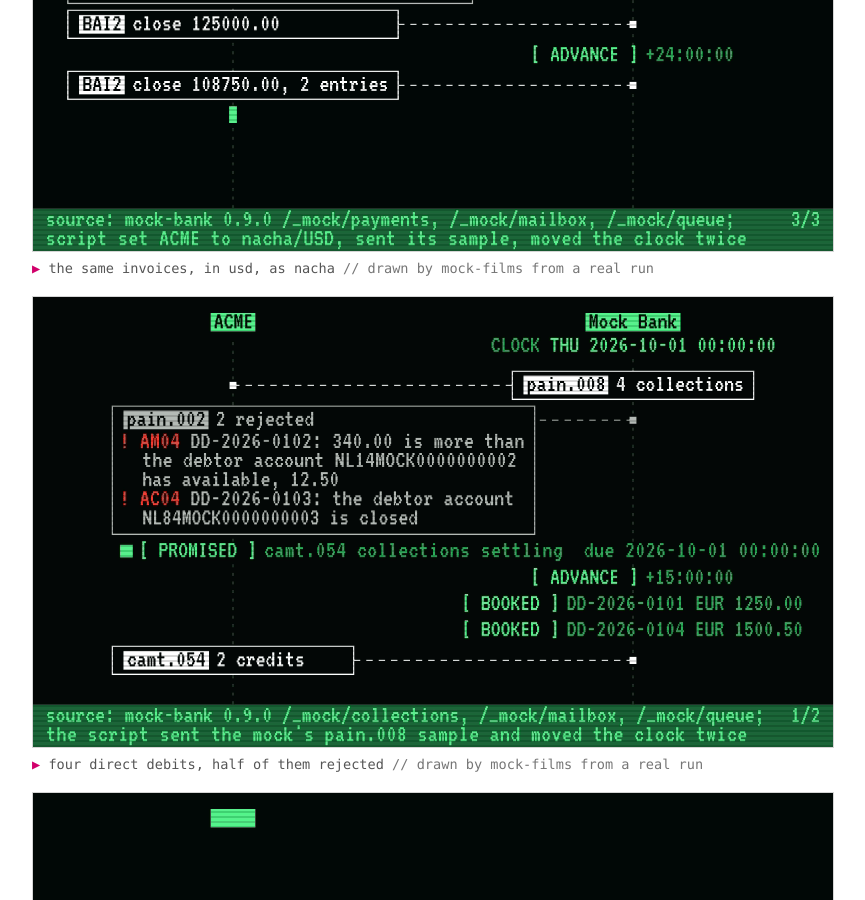
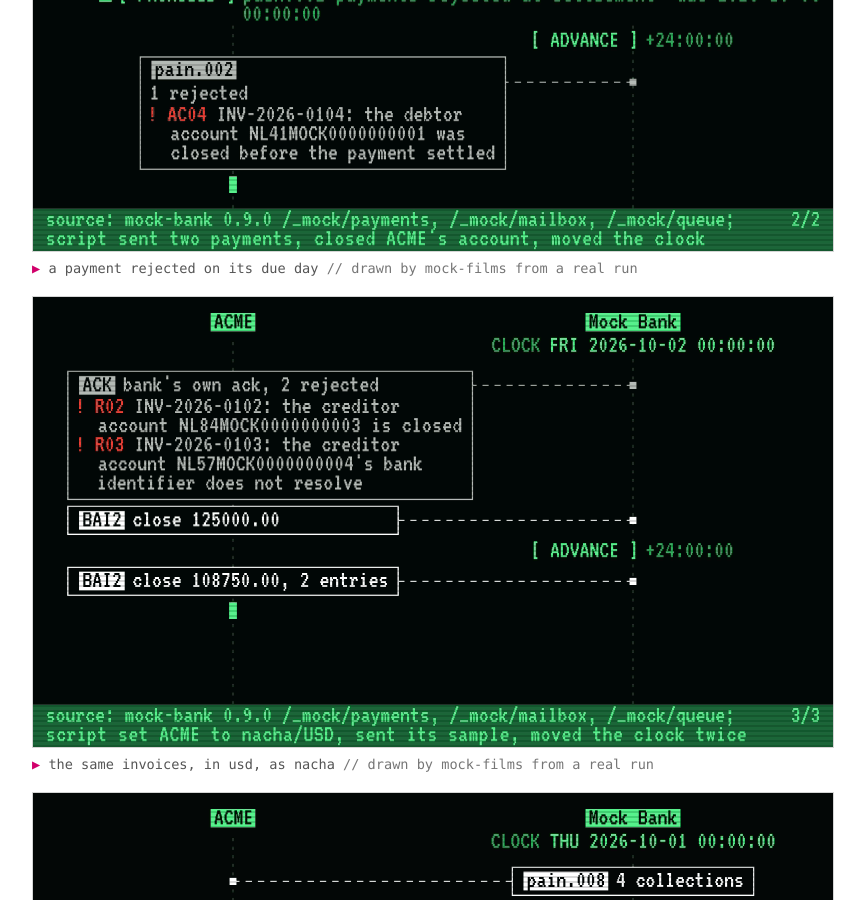
Before and after one commit to rseufert/rseufert.github.io, a Jekyll site: the page built from mock-bank/index.html, in a window 1280 px wide and 900 px high, scrolled down 3231 px. Shown: the whole window, without its empty margins (160-1025 px from the left). Built offline with Jekyll 4.4.1, drawn with Linux system fonts in a browser that asks for light colours.

Commit message:
mock-bank: bank_closed_film, a payment rejected on its due day
Synced from mock-films caecf7f: one film added, none changed. It sits
after the returned-payment film, with the manifest's alt text, caption
and poster at 37 s. The first film where the bank withdraws a promise:
the camt.054 it owed for Tuesday is replaced by a pain.002 rejecting
the payment AC04, the debtor account closed before it settled.

Co-Authored-By: Claude Opus 5.5 <noreply@anthropic.com>
Claude-Session: https://claude.ai/code/session_015RDTBgG3oYVSZTAaz1gNwq

```diff
--- a/mock-bank/index.html
+++ b/mock-bank/index.html
@@ -42,6 +42,10 @@ image: /blog/bank_four_payments_film.png
 			<figcaption>a payment that comes back <span>drawn by mock-films from a real run</span></figcaption>
 		</figure>
 		<figure class="film">
+			<a class="play" href="/blog/bank_closed_film.gif" data-poster-ms="37000" title="play the film"><img src="/blog/bank_closed_film.png" width="800" height="450" loading="lazy" alt="ACME sends mock-bank one file of two payments, one due on the day it is sent and one due the following Tuesday, and both are accepted. The first books and is debited, and the bank's queue holds a camt.054 promised for Tuesday. The capture script then closes ACME's account and moves the clock, and the queue no longer holds that camt.054; in its place it holds a pain.002, promised for the same Tuesday, for payments rejected at settlement. The film shows the camt.054 promise never kept; its entry is for an account and a day, so any other payment for ACME that day would share it. On Tuesday the pain.002 arrives and rejects the second payment with AC04, the debtor account closed before the payment settled."></a>
+			<figcaption>a payment rejected on its due day <span>drawn by mock-films from a real run</span></figcaption>
+		</figure>
+		<figure class="film">
 			<a class="play" href="/blog/bank_nacha_film.gif" title="play the film"><img src="/blog/bank_nacha_film.png" width="800" height="450" loading="lazy" alt="ACME, set up to bank in US formats and dollars, sends mock-bank a NACHA file for the same four invoices and amounts as the ISO film, in USD. The bank's own acknowledgement, whose shape is the mock's choice and not NACHA's, rejects two with R02 and R03, and the queue shows two promises, a camt.054 and a return file. The capture script advances the bank's clock: the return file sends the two rejected payments back with the same codes, and the camt.054 books the other two, each keeping its promise. The acknowledgement is shown again, and Wednesday's BAI2 statement closes at 125000.00 and Thursday's at 108750.00 with two entries, the rejected two on neither."></a>
 			<figcaption>the same invoices, in usd, as nacha <span>drawn by mock-films from a real run</span></figcaption>
 		</figure>
```
Also changed, not shown: blog/bank_closed_film.gif (added), blog/bank_closed_film.png (added).
